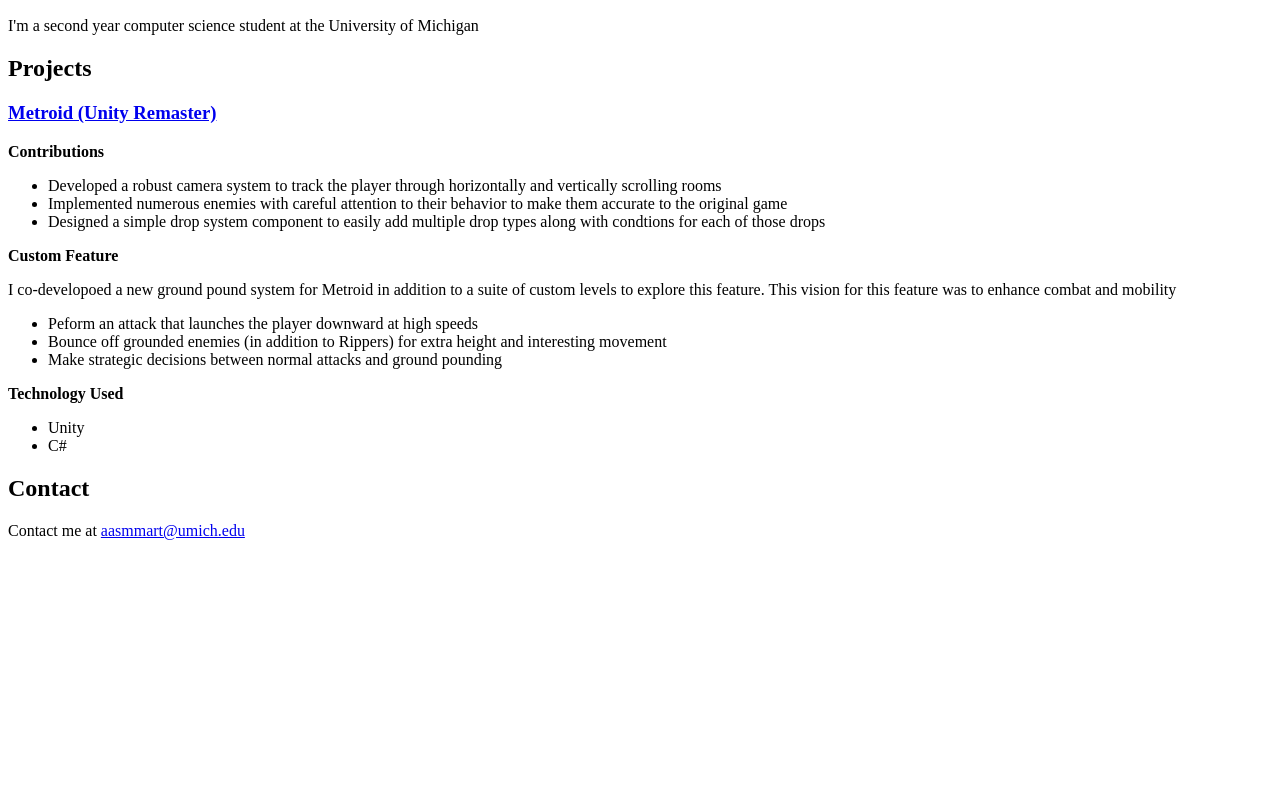
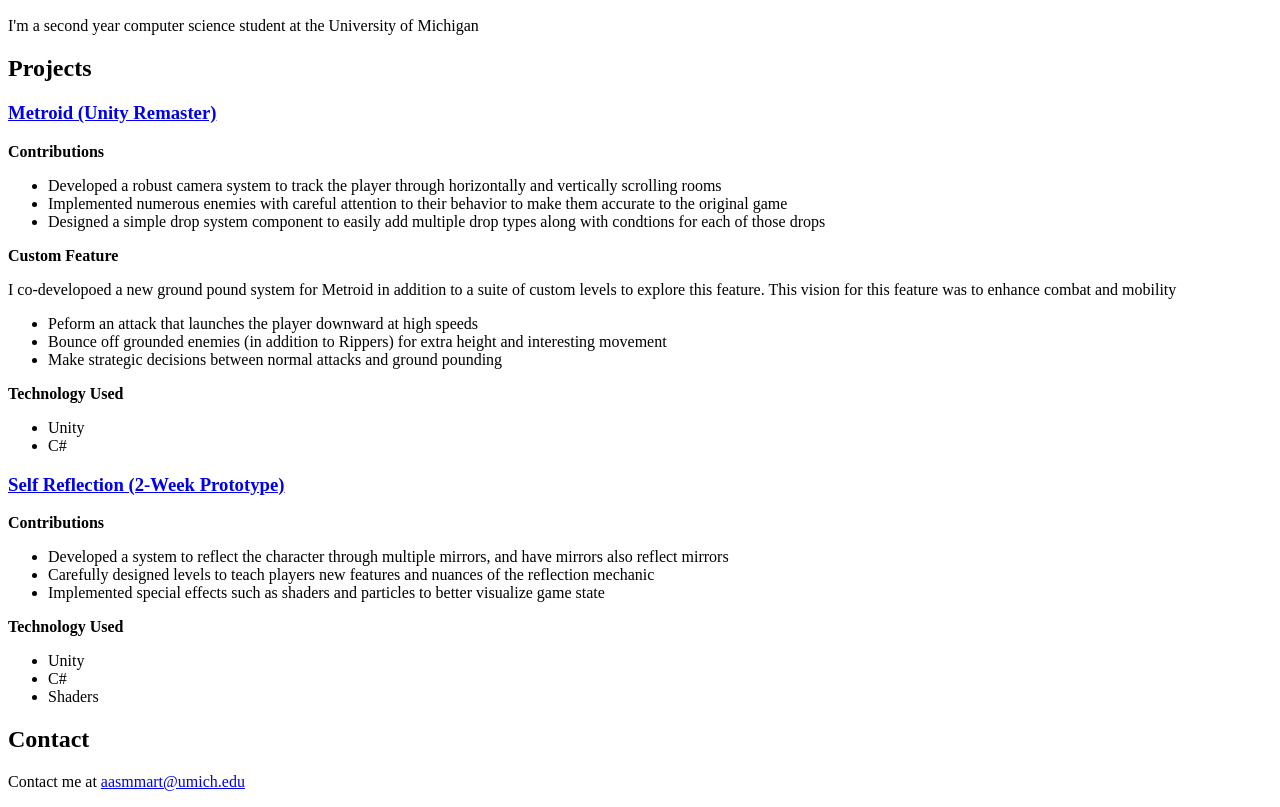
Before and after one commit to aasmart/game-dev-portfolio, a plain HTML site: page index.html in a window 1280 px wide. Shown: the part 96-903 px from the top of the page. Before the commit the page ends 800 px from the top, so only its background shows below. Drawn offline with Linux system fonts and the light colour scheme.

Commit message:
Update index.html

```diff
--- a/index.html
+++ b/index.html
@@ -30,6 +30,21 @@
   <li>C#</li>
 </ul>
 
+<h3><a href="https://aasmart.itch.io/self-reflection">Self Reflection (2-Week Prototype)</a></h3>
+<strong>Contributions</strong>
+<ul>
+  <li>Developed a system to reflect the character through multiple mirrors, and have mirrors also reflect mirrors</li>
+  <li>Carefully designed levels to teach players new features and nuances of the reflection mechanic</li>
+  <li>Implemented special effects such as shaders and particles to better visualize game state</li>
+</ul>
+
+<strong>Technology Used</strong>
+<ul>
+  <li>Unity</li>
+  <li>C#</li>
+  <li>Shaders</li>
+</ul>
+
 <h2>Contact</h2>
 <p>Contact me at <a href="aasmart@umich.edu">aasmmart@umich.edu</a></p>
 <!-- TIP: Rename this file "index.html", and it will become the default landing page whenever someone navigates their browser to your domain. -->
```
